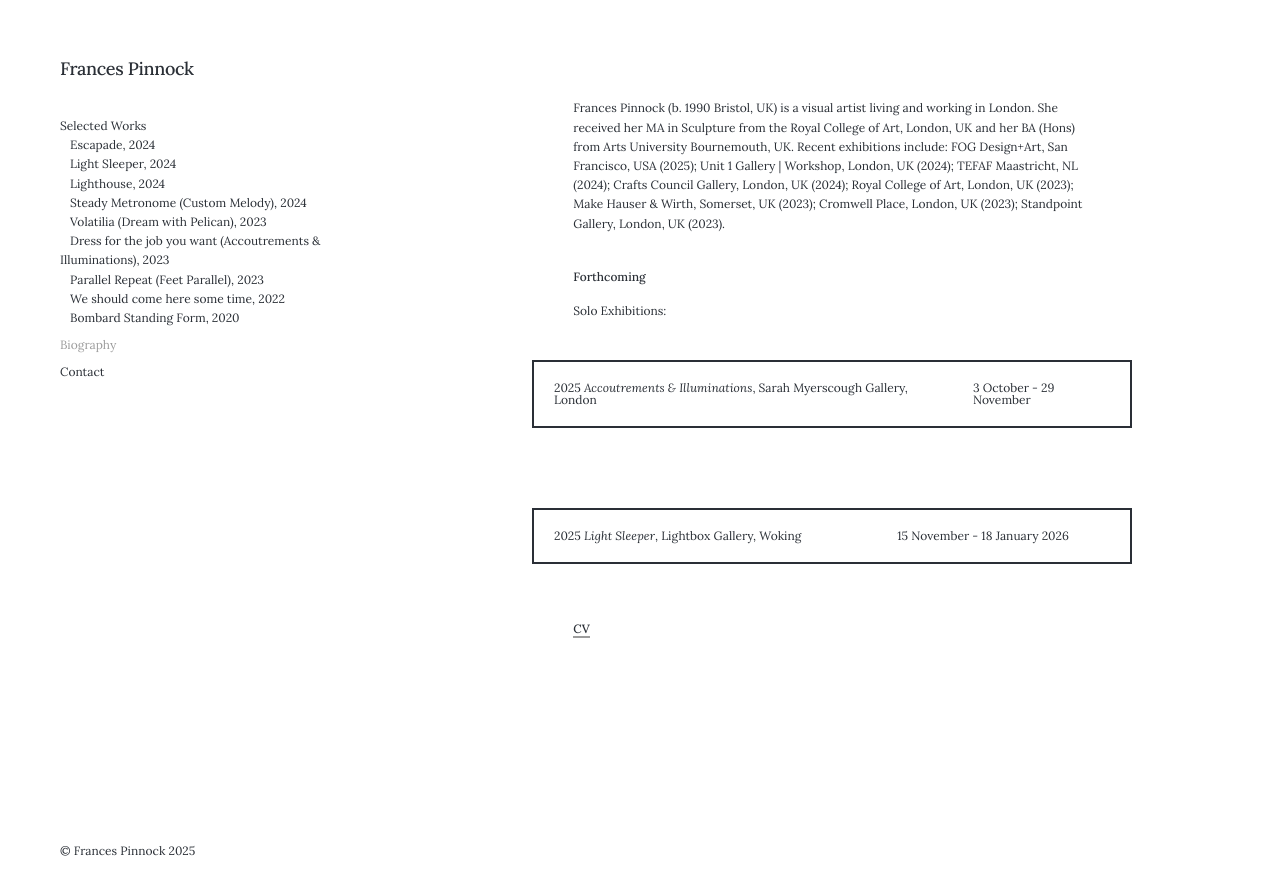
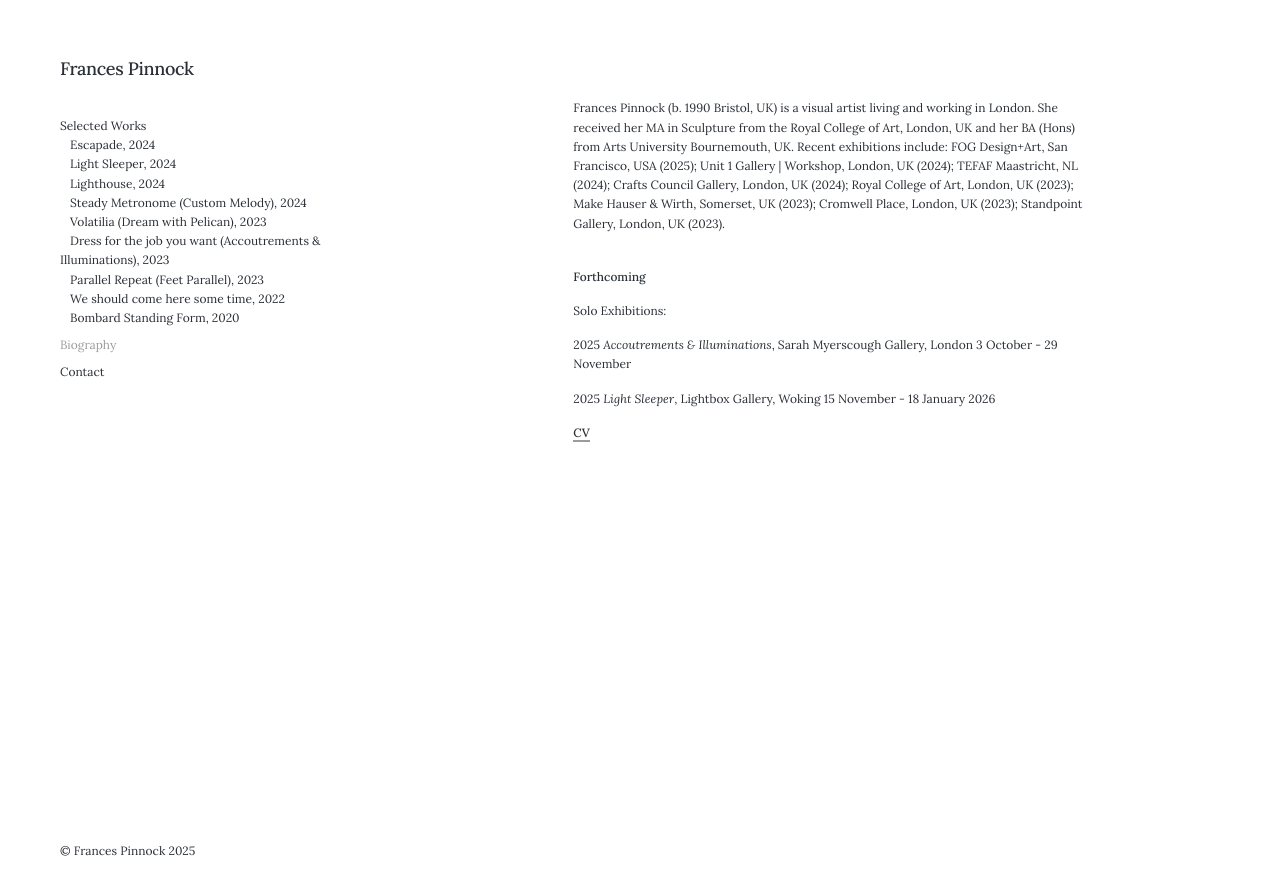
Before and after one commit to francespinnock/francespinnock.github.io, a Jekyll site: the page built from _pages/bio.md, in a window 1280 px wide. Shown: the top 895 px of the page. Built offline with Jekyll 4.4.1, drawn with Linux system fonts in a browser that asks for light colours; nearby versions of some CDN libraries; some web fonts are replaced.

Commit message:
Update bio.md

```diff
--- a/_pages/bio.md
+++ b/_pages/bio.md
@@ -11,9 +11,9 @@ Frances Pinnock (b. 1990 Bristol, UK) is a visual artist living and working in L
 
 Solo Exhibitions:
 
-2025 _Accoutrements & Illuminations_, Sarah Myerscough Gallery, London   |   3 October - 29 November
+2025 _Accoutrements & Illuminations_, Sarah Myerscough Gallery, London      3 October - 29 November
 
-2025 _Light Sleeper_, Lightbox Gallery, Woking   |   15 November - 18 January 2026
+2025 _Light Sleeper_, Lightbox Gallery, Woking      15 November - 18 January 2026
 
 [CV](cv.pdf){:target="_blank"}
 <br/>
```
